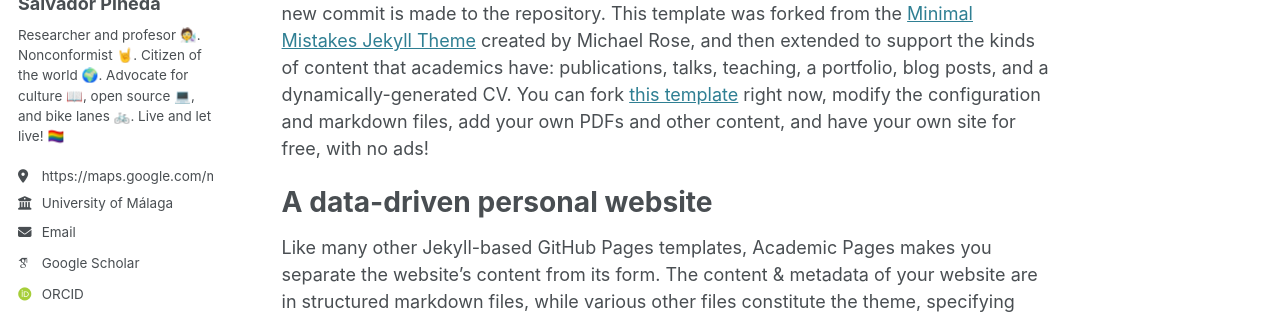
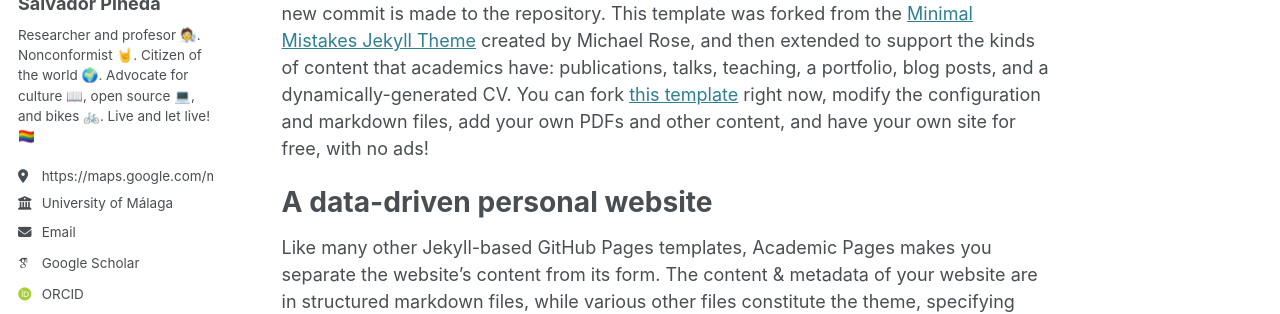
Before and after one commit to salvapineda/salvapineda.github.io, a Jekyll site: the page built from _pages/about.md, in a window 1280 px wide. Shown: the part 257-571 px from the top of the page. Built offline with Jekyll 4.4.1, drawn with Linux system fonts in a browser that asks for light colours; some web fonts are replaced.

Commit message:
Update _config.yml

```diff
--- a/_config.yml
+++ b/_config.yml
@@ -24,7 +24,7 @@ author:
   avatar           : "Picture.png"
   name             : "Salvador Pineda"
   pronouns         : # example: "she/her"
-  bio              : "Researcher and profesor 🧑‍🔬. Nonconformist 🤘. Citizen of the world 🌍. Advocate for culture 📖, open source 💻, and bike lanes 🚲. Live and let live! 🏳️‍🌈"
+  bio              : "Researcher and profesor 🧑‍🔬. Nonconformist 🤘. Citizen of the world 🌍. Advocate for culture 📖, open source 💻, and bikes 🚲. Live and let live! 🏳️‍🌈"
   location         : "https://maps.google.com/maps?ll=36.714982,-4.491975&z=16&t=m&hl=en-US&gl=US&mapclient=embed&daddr=UMA%3A%20Escuela%20T%C3%A9cnica%20Superior%20de%20Ingenier%C3%ADa%20Industrial%20Edificio%20de%20Ingenier%C3%ADas%2C%20UMA%20Campus%20de%20Teatinos%20C%2F%20Doctor%20Ortiz%20Ramos%2C%20S%2FN%2029071%20M%C3%A1laga%2C%20Spain@36.7154756,-4.4931618"
   employer         : "University of Málaga"
   uri              : # URL
```
